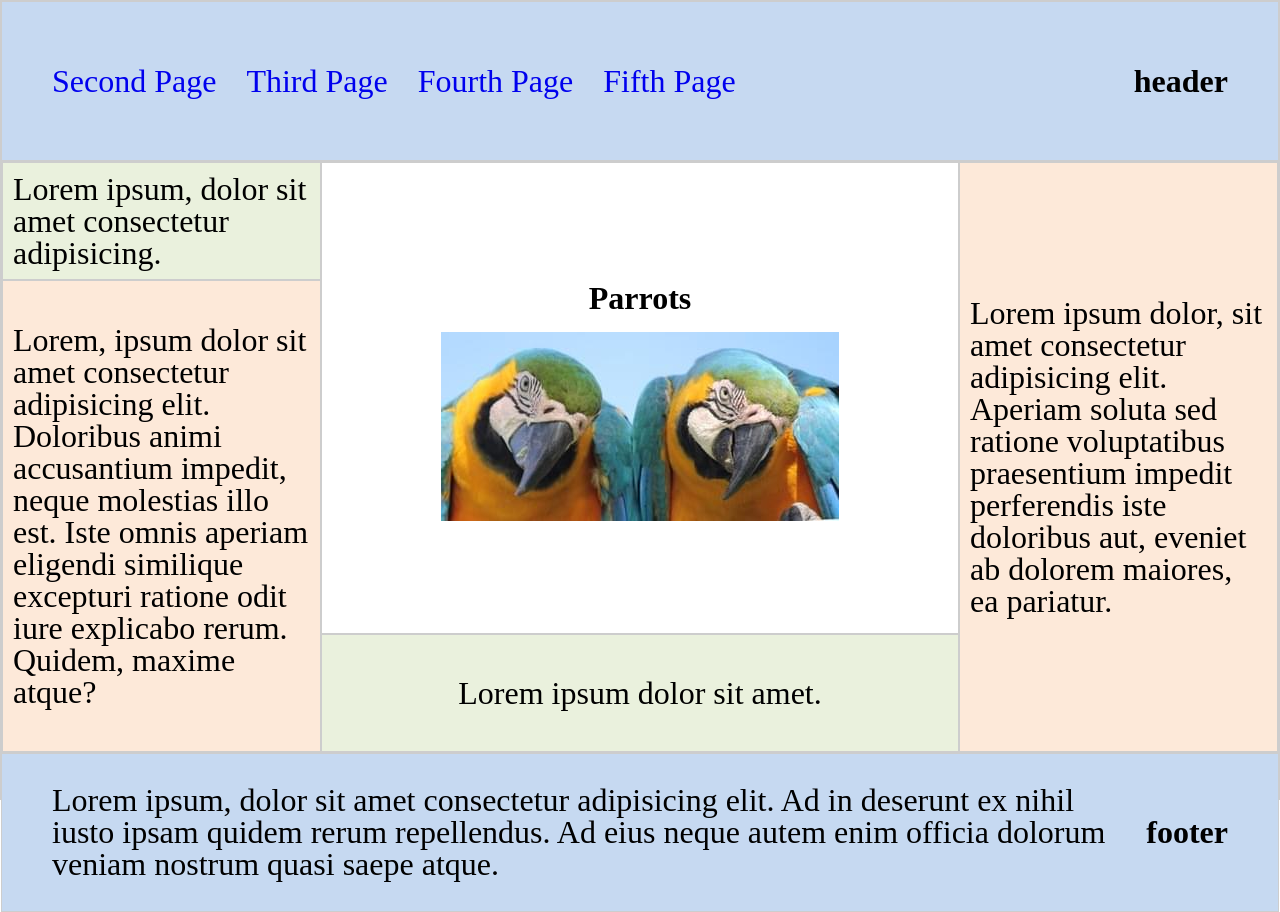
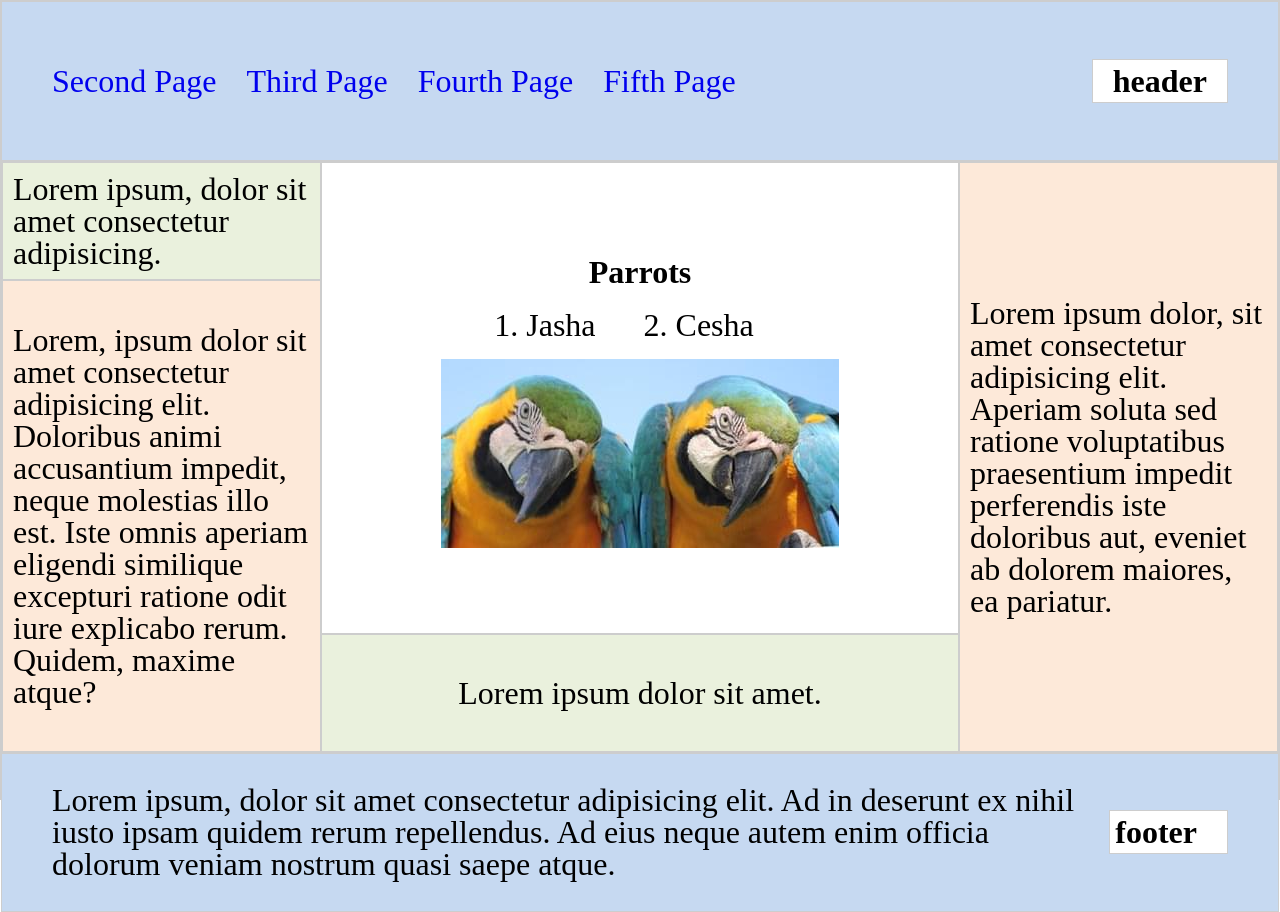
Before and after one commit to NickolasKemp/L1-L2, a plain HTML site: page index.html in a window 1280 px wide. Drawn offline with Linux system fonts and the light colour scheme.

Commit message:
fix: add ol

```diff
--- a/index.html
+++ b/index.html
@@ -40,7 +40,10 @@
         </div>
         <div class="main__box main__box_three main__box_white">
           <h2>Parrots</h2>
-
+          <ol>
+            <li>Jasha</li>
+            <li>Cesha</li>
+          </ol>
           <map name="primary">
             <area
               shape="circle"
--- a/styles/style.css
+++ b/styles/style.css
@@ -112,10 +112,29 @@ div {
   flex-basis: 20%;
   flex-shrink: 0;
   display: flex;
+  flex-direction: column;
   justify-content: space-between;
   align-items: center;
   padding: 10px;
   gap: 20px;
+}
+
+@media screen and (min-width: 500px) {
+  .header,
+  .footer {
+    flex-direction: row;
+  }
+}
+
+.header h2,
+.footer h2 {
+  background-color: white;
+  padding: 5px 20px;
+  border: 1px solid rgb(205, 205, 205);
+}
+
+.footer h2 {
+  padding-inline: 5px 30px;
 }
 
 .main {
@@ -168,6 +187,12 @@ div {
   max-width: 100%;
 }
 
+.main__box_white ol {
+  display: flex;
+  gap: 80px;
+  flex-wrap: wrap;
+}
+
 .main__box_two {
 }
 .main__box_five {
```
